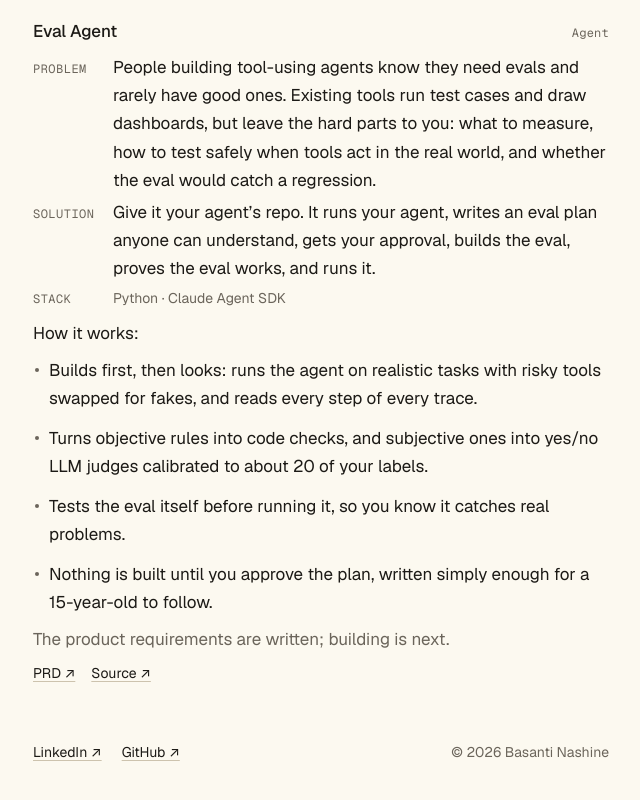
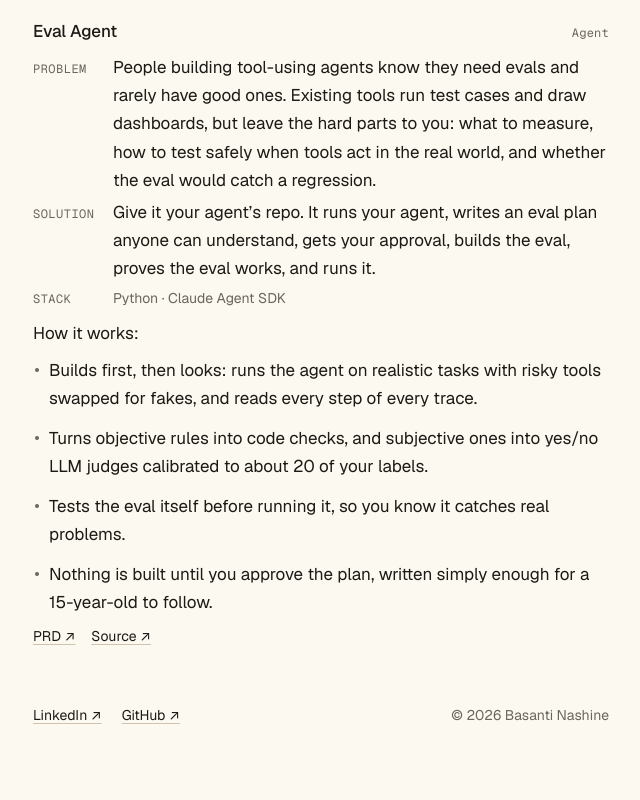
Before and after one commit to basantinashine-dotcom/basantinashine-dotcom.github.io, a plain HTML site: page agents/index.html in a window 1280 px wide. Shown: the part 1801-2601 px from the top of the page, without its empty margins (319-959 px from the left). After the commit the page ends 2576 px from the top, so only its background shows below. Drawn offline with nearby package versions, Linux system fonts and the light colour scheme.

Commit message:
Remove the Eval Agent status note
Co-Authored-By: Claude Opus 5.5 <noreply@anthropic.com>
Claude-Session: https://claude.ai/code/session_01JzbtkytaMBowCsF1ek95wq

```diff
--- a/agents/index.html
+++ b/agents/index.html
@@ -87,7 +87,6 @@
         <li>Tests the eval itself before running it, so you know it catches real problems.</li>
         <li>Nothing is built until you approve the plan, written simply enough for a <span class="nowrap">15-year-old</span> to follow.</li>
       </ul>
-      <p class="muted">The product requirements are written; building is next.</p>
       <div class="links"><a href="https://github.com/basantinashine-dotcom/eval-agent/blob/main/docs/prd.md">PRD ↗</a><a href="https://github.com/basantinashine-dotcom/eval-agent">Source ↗</a></div>
     </article>
   </div>
```
